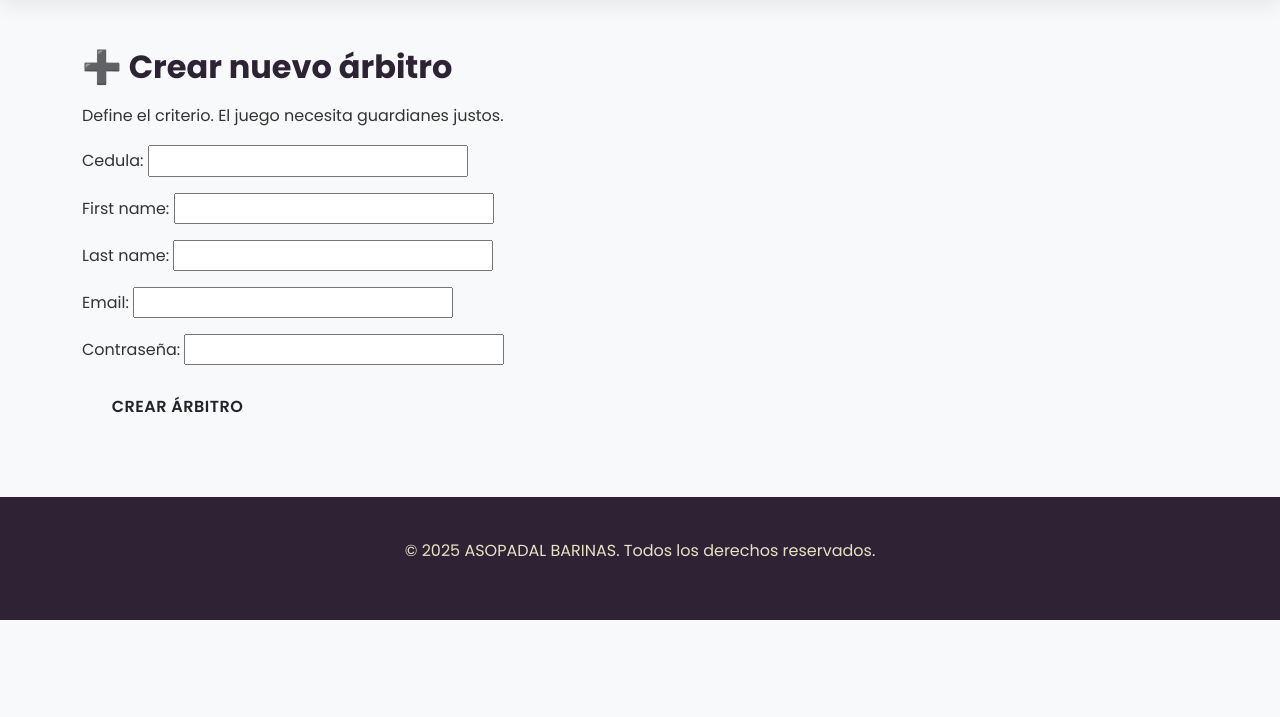
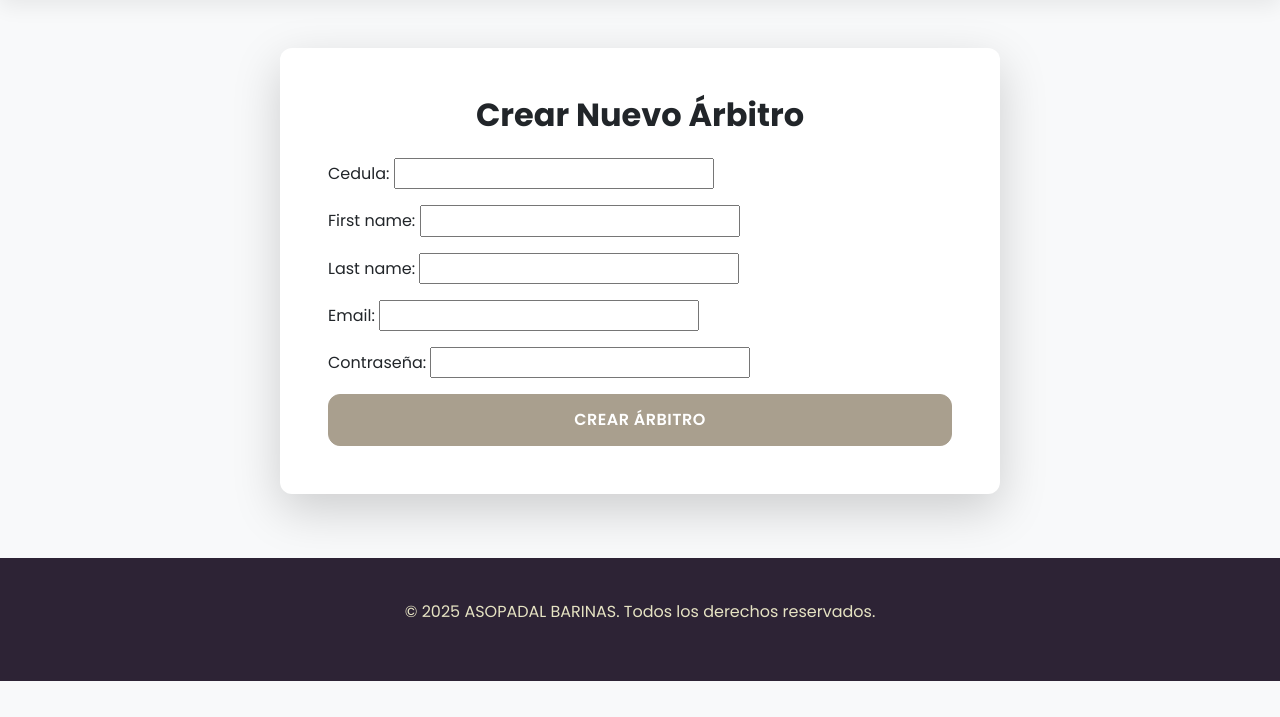
Before and after one commit to ErPyrex/asopadel-old, a Django app: page /admin-gestion/arbitros/crear/ in a window 1280 px wide. Shown: the part 83-800 px from the top of the page. Run offline with Django 5.2, Linux system fonts and the light colour scheme; a user stored in the database is signed in; tables that the repository leaves empty hold one stand-in row (values such as "Sample post").

Commit message:
feat: Update referee templates

```diff
--- a/templates/core/arbitros/crear_arbitro.html
+++ b/templates/core/arbitros/crear_arbitro.html
@@ -1,11 +1,21 @@
 {% extends 'base.html' %}
 {% block content %}
-<h2>➕ Crear nuevo árbitro</h2>
-<p>Define el criterio. El juego necesita guardianes justos.</p>
-
-<form method="post" enctype="multipart/form-data">
-  {% csrf_token %}
-  {{ form.as_p }}
-  <button type="submit" class="btn">Crear árbitro</button>
-</form>
+<div class="container">
+    <div class="row justify-content-center">
+        <div class="col-md-8">
+            <div class="card shadow-lg">
+                <div class="card-body p-5">
+                    <h2 class="card-title text-center mb-4">Crear Nuevo Árbitro</h2>
+                    <form method="post" enctype="multipart/form-data">
+                        {% csrf_token %}
+                        {{ form.as_p }}
+                        <div class="d-grid">
+                            <button type="submit" class="btn btn-primary">Crear Árbitro</button>
+                        </div>
+                    </form>
+                </div>
+            </div>
+        </div>
+    </div>
+</div>
 {% endblock %}
```
Also changed, not shown: templates/core/arbitros/lista_arbitro.html (+26 -21 lines).
